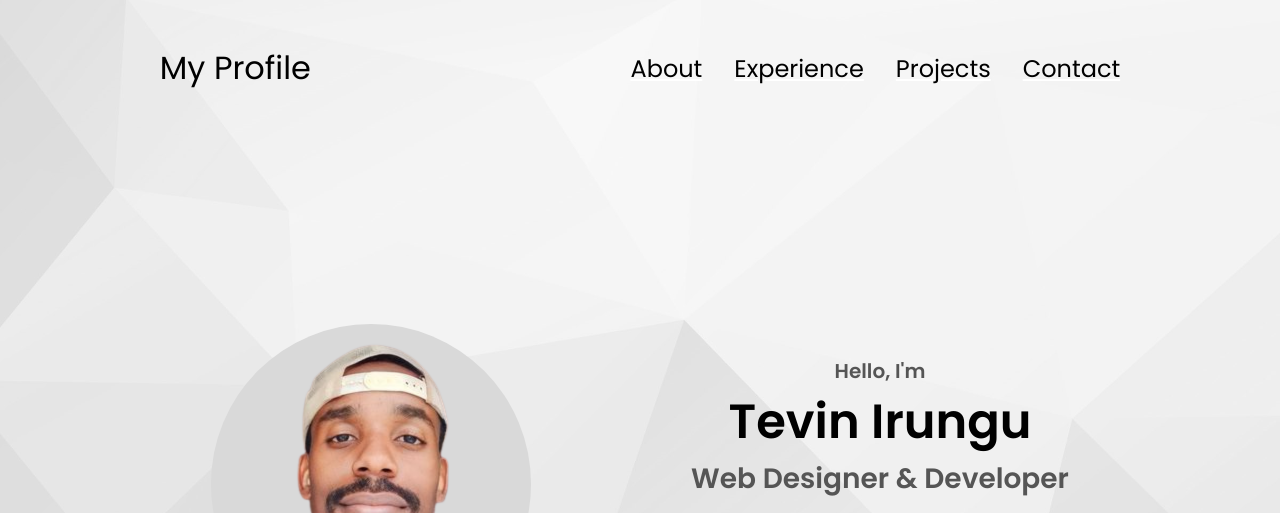
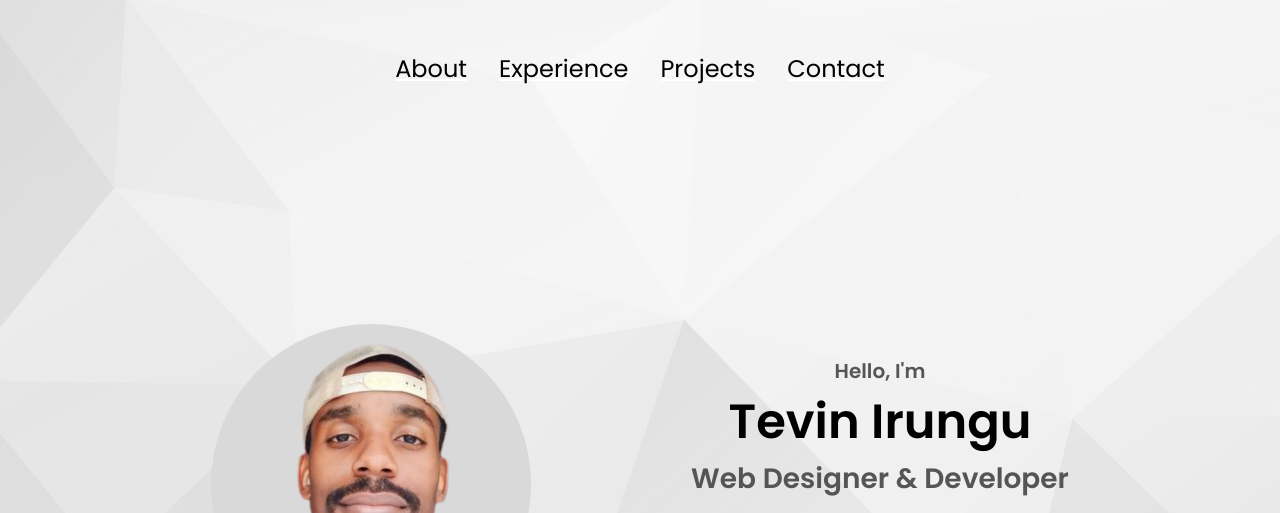
Before and after one commit to Tiwami626/Tiwami-Personal-Portfolio, a plain HTML site: page index.html in a window 1280 px wide. Shown: the top 513 px of the page. Drawn offline with Linux system fonts and the light colour scheme.

Commit message:
Update index.html

```diff
--- a/index.html
+++ b/index.html
@@ -11,7 +11,7 @@
 <body>
 
    <nav id="desktop-nav">
-    <div class="logo">My Profile</div>
+
     <div>
         <ul class="nav-links">
             <li><a href="about.html" >About</a></li>
```
